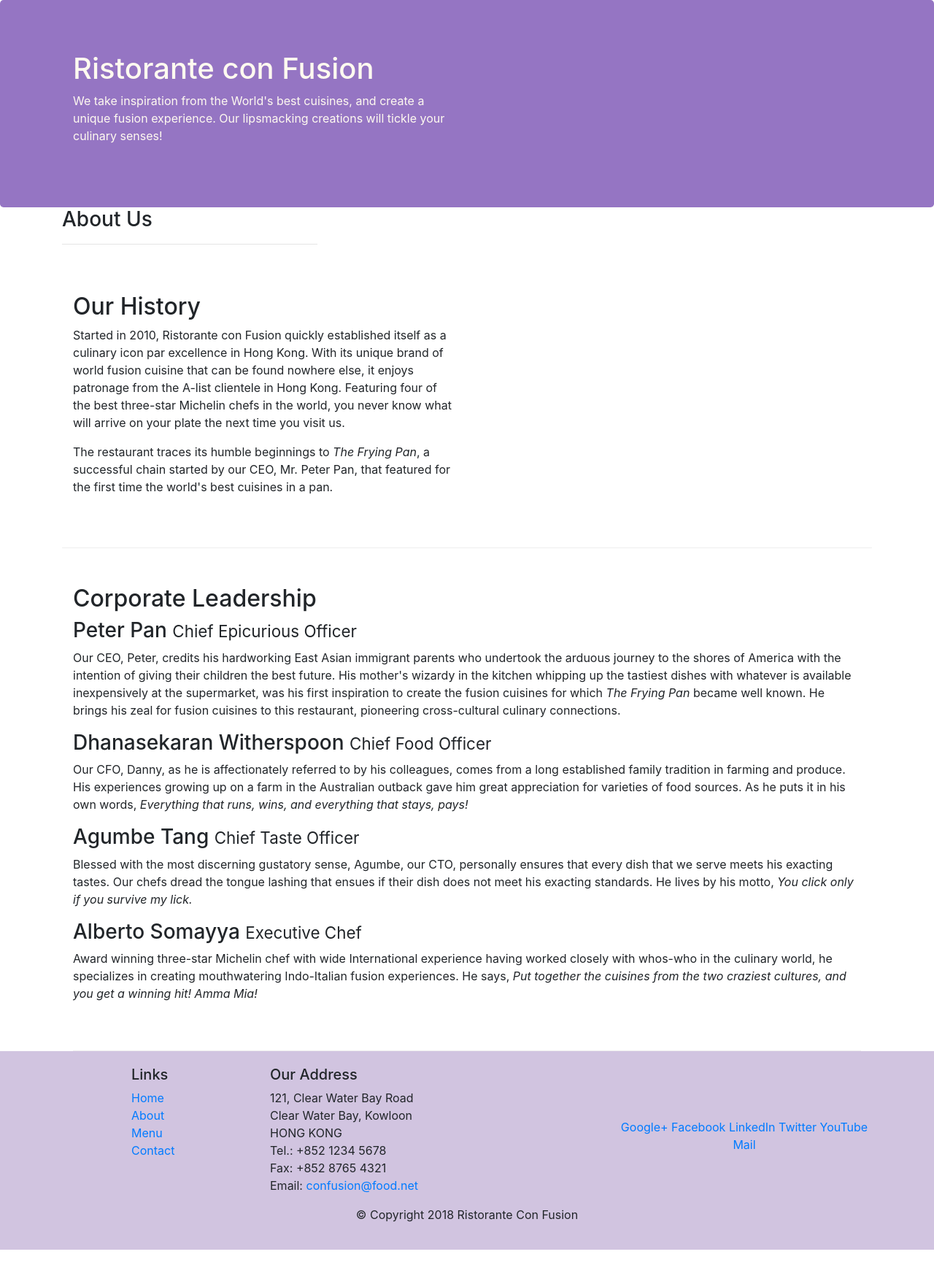
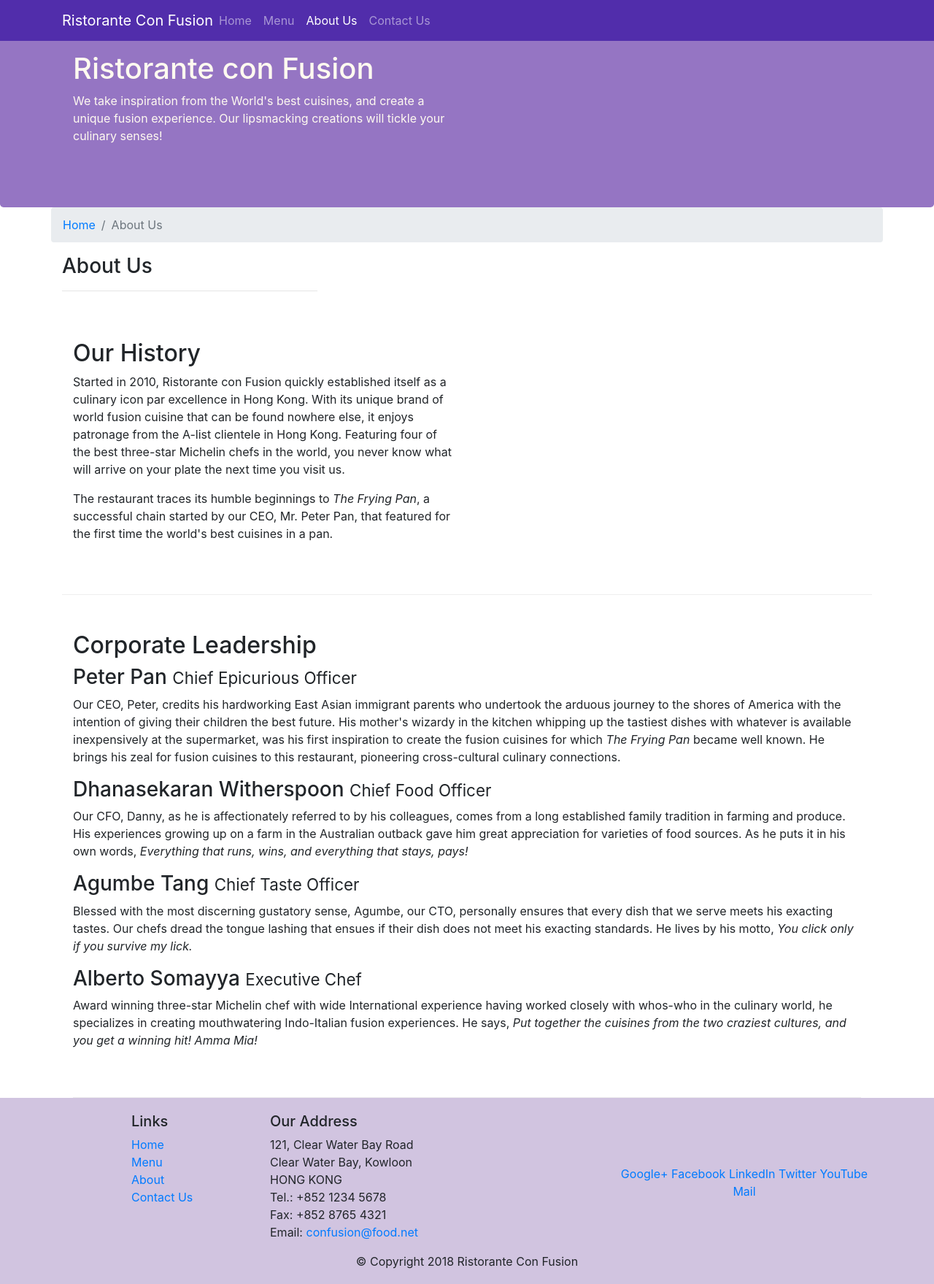
Before and after one commit to Bharath-raj/Full-Stack-Development, a website: page aboutus.html in a window 1280 px wide. Shown: the whole page at 73% size. Before the commit the page ends 1712 px from the top, so only its background shows below. Drawn offline with nearby package versions, Linux system fonts and the light colour scheme.

Commit message:
NavBar and BreadCrumbs Added

```diff
--- a/aboutus.html
+++ b/aboutus.html
@@ -18,6 +18,26 @@
 
 <body>
 
+
+    <nav class="navbar navbar-dark navbar-expand-sm fixed-top">
+        <div class="container">
+            <button class="navbar-toggler" type="button" data-toggle="collapse" data-target="#Navbar">
+                <span class="navbar-toggler-icon"></span>
+            </button>
+            <a class="navbar-brand mr-auto" href="./index.html">Ristorante Con Fusion</a>
+            <div class="collapse navbar-collapse" id="Navbar">
+            <ul class="navbar-nav mr-auto">
+                <li class="nav-item"><a class="nav-link" href="./index.html">Home</a></li>
+                <li class="nav-item"><a class="nav-link" href="./menu.html">Menu</a></li>
+                <li class="nav-item active"><a class="nav-link" href="#">About Us</a></li>
+                <li class="nav-item"><a class="nav-link" href="./contact.html">Contact Us</a></li>
+            </ul>
+            </div>
+            <ul class="navbar-nav mr-auto">
+        </div>
+
+    </nav>
+
     <header class="jumbotron">
         <div class="container">
             <div class="row row-header">
@@ -33,6 +53,10 @@
 
     <div class="container">
         <div class="row">
+            <ol class="col-12 breadcrumb">
+                <li class="breadcrumb-item"><a href="./index.html">Home</a></li>
+                <li class="breadcrumb-item active">About Us</li>
+            </ol>
             <div class="col-12 col-sm-4">
                <h3>About Us</h3>
                <hr>
@@ -76,9 +100,9 @@
                     <h5>Links</h5>
                     <ul class="list-unstyled">
                         <li><a href="#">Home</a></li>
+                        <li><a href="./menu.html">Menu</a></li>
                         <li><a href="#">About</a></li>
-                        <li><a href="#">Menu</a></li>
-                        <li><a href="#">Contact</a></li>
+                        <li><a href="./contact.html">Contact Us</a></li>
                     </ul>
                 </div>
                 <div class="col-7 col-sm-5">
--- a/css/style.css
+++ b/css/style.css
@@ -33,3 +33,12 @@
     margin: 0px;
     color: #0f0f0f;
 }
+
+.body{
+    padding: 50px 0px 0px 0px;
+    z-index: 0;
+}
+
+.navbar-dark{
+    background-color: #512DAB;
+}
```
Also changed, not shown: index.html (+22 -3 lines).
